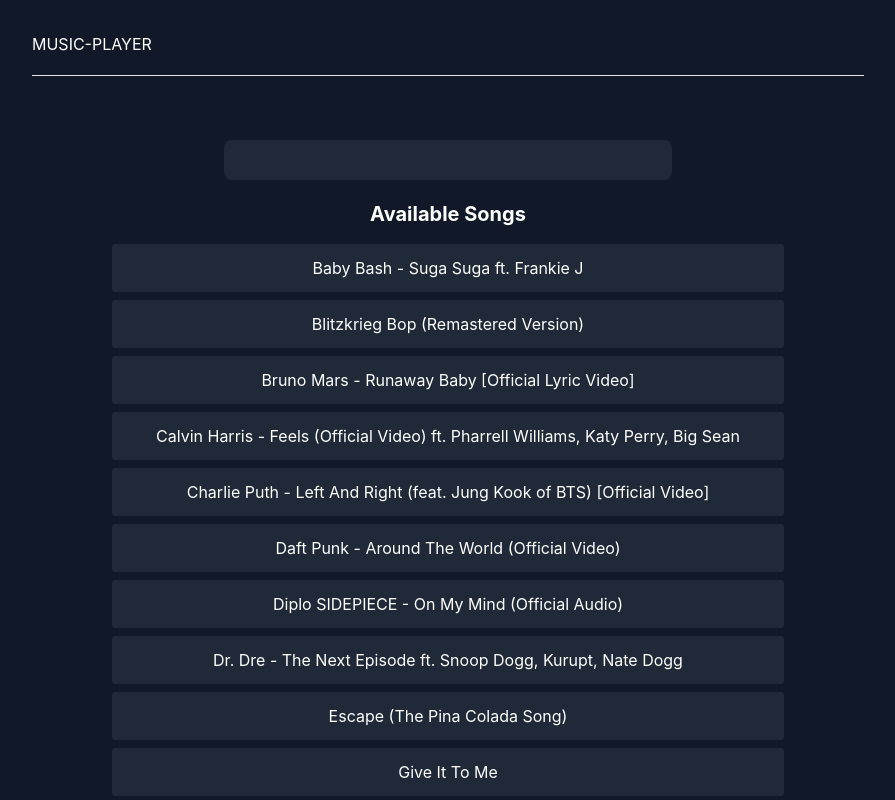
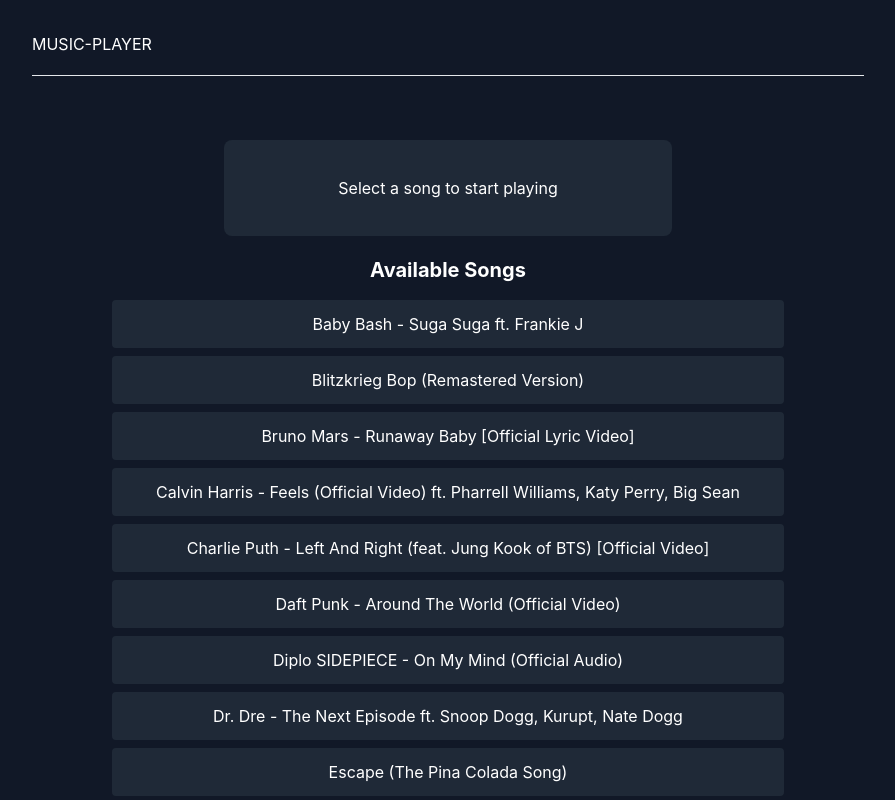
Before and after one commit to mattadosss/Music-Player, a React (Create React App) app: page / in a window 1280 px wide. Shown: the top 800 px of the page, without its empty margins (192-1087 px from the left). Built offline with nearby package versions, Linux system fonts and the light colour scheme.

Commit message:
made a player component

```diff
--- a/src/App.js
+++ b/src/App.js
@@ -1,4 +1,5 @@
 import { useState, useRef, useEffect } from 'react';
+import Player from './components/Player';
 
 function App() {
     const [songs] = useState([
@@ -99,58 +100,21 @@
                 </div>
             </header>
             <main className="py-8">
-                <div className="max-w-md mx-auto my-5 p-5 bg-gray-800 rounded-lg">
-                    {currentSongIndex !== null && (
-                        <div className="space-y-4">
-                            <h2 className="text-xl font-bold">Now Playing</h2>
-                            <p className="text-lg">{songs[currentSongIndex].replace('.mp3', '')}</p>
-                            <div className="flex justify-center gap-5 mt-4">
-                                <button
-                                    onClick={playPreviousSong}
-                                    className="bg-blue-500 hover:bg-blue-600 text-white rounded-full w-10 h-10 flex items-center justify-center"
-                                >
-                                    ⏮
-                                </button>
-                                <button
-                                    onClick={togglePlayPause}
-                                    className="bg-blue-500 hover:bg-blue-600 text-white rounded-full w-10 h-10 flex items-center justify-center"
-                                >
-                                    {isPlaying ? '⏸' : '⏵'}
-                                </button>
-                                <button
-                                    onClick={playNextSong}
-                                    className="bg-blue-500 hover:bg-blue-600 text-white rounded-full w-10 h-10 flex items-center justify-center"
-                                >
-                                    ⏭
-                                </button>
-                            </div>
-
-                            {/* PROGRESS BAR */}
-                            <div className="mt-4">
-                                <input
-                                    type="range"
-                                    min={0}
-                                    max={duration}
-                                    value={currentTime}
-                                    onChange={handleSeek}
-                                    className="w-full accent-blue-500"
-                                />
-                                <div className="flex justify-between text-sm text-gray-300 mt-1">
-                                    <span>{formatTime(currentTime)}</span>
-                                    <span>{formatTime(duration)}</span>
-                                </div>
-                            </div>
-
-                            <audio
-                                ref={audioRef}
-                                src={`/songs/${encodeURIComponent(songs[currentSongIndex])}`}
-                                onEnded={playNextSong}
-                                onTimeUpdate={handleTimeUpdate}
-                                onLoadedMetadata={handleLoadedMetadata}
-                            />
-                        </div>
-                    )}
-                </div>
+                <Player
+                    currentSongIndex={currentSongIndex}
+                    songs={songs}
+                    isPlaying={isPlaying}
+                    currentTime={currentTime}
+                    duration={duration}
+                    audioRef={audioRef}
+                    togglePlayPause={togglePlayPause}
+                    playNextSong={playNextSong}
+                    playPreviousSong={playPreviousSong}
+                    handleSeek={handleSeek}
+                    formatTime={formatTime}
+                    handleTimeUpdate={handleTimeUpdate}
+                    handleLoadedMetadata={handleLoadedMetadata}
+                />
 
                 <div className="max-w-2xl mx-auto my-5">
                     <h2 className="text-xl font-bold mb-4">Available Songs</h2>
--- /dev/null
+++ b/src/components/Player.jsx
@@ -0,0 +1,78 @@
+import React from 'react';
+
+const Player = ({
+    currentSongIndex,
+    songs,
+    isPlaying,
+    currentTime,
+    duration,
+    audioRef,
+    togglePlayPause,
+    playNextSong,
+    playPreviousSong,
+    handleSeek,
+    formatTime,
+    handleTimeUpdate,
+    handleLoadedMetadata,
+}) => {
+    return (
+        <div className="max-w-md mx-auto my-5 p-5 bg-gray-800 rounded-lg">
+            {currentSongIndex !== null ? (
+                <div className="space-y-4">
+                    <h2 className="text-xl font-bold">Now Playing</h2>
+                    <p className="text-lg">{songs[currentSongIndex].replace('.mp3', '')}</p>
+                    <div className="flex justify-center gap-5 mt-4">
+                        <button
+                            onClick={playPreviousSong}
+                            className="bg-blue-500 hover:bg-blue-600 text-white rounded-full w-10 h-10 flex items-center justify-center"
+                        >
+                            ⏮
+                        </button>
+                        <button
+                            onClick={togglePlayPause}
+                            className="bg-blue-500 hover:bg-blue-600 text-white rounded-full w-10 h-10 flex items-center justify-center"
+                        >
+                            {isPlaying ? '⏸' : '⏵'}
+                        </button>
+                        <button
+                            onClick={playNextSong}
+                            className="bg-blue-500 hover:bg-blue-600 text-white rounded-full w-10 h-10 flex items-center justify-center"
+                        >
+                            ⏭
+                        </button>
+                    </div>
+
+                    {/* PROGRESS BAR */}
+                    <div className="mt-4">
+                        <input
+                            type="range"
+                            min={0}
+                            max={duration}
+                            value={currentTime}
+                            onChange={handleSeek}
+                            className="w-full accent-blue-500"
+                        />
+                        <div className="flex justify-between text-sm text-gray-300 mt-1">
+                            <span>{formatTime(currentTime)}</span>
+                            <span>{formatTime(duration)}</span>
+                        </div>
+                    </div>
+
+                    <audio
+                        ref={audioRef}
+                        src={`/songs/${encodeURIComponent(songs[currentSongIndex])}`}
+                        onEnded={playNextSong}
+                        onTimeUpdate={handleTimeUpdate}
+                        onLoadedMetadata={handleLoadedMetadata}
+                    />
+                </div>
+            ) : (
+                <div className="text-center p-4">
+                    <p>Select a song to start playing</p>
+                </div>
+            )}
+        </div>
+    );
+};
+
+export default Player;
```
